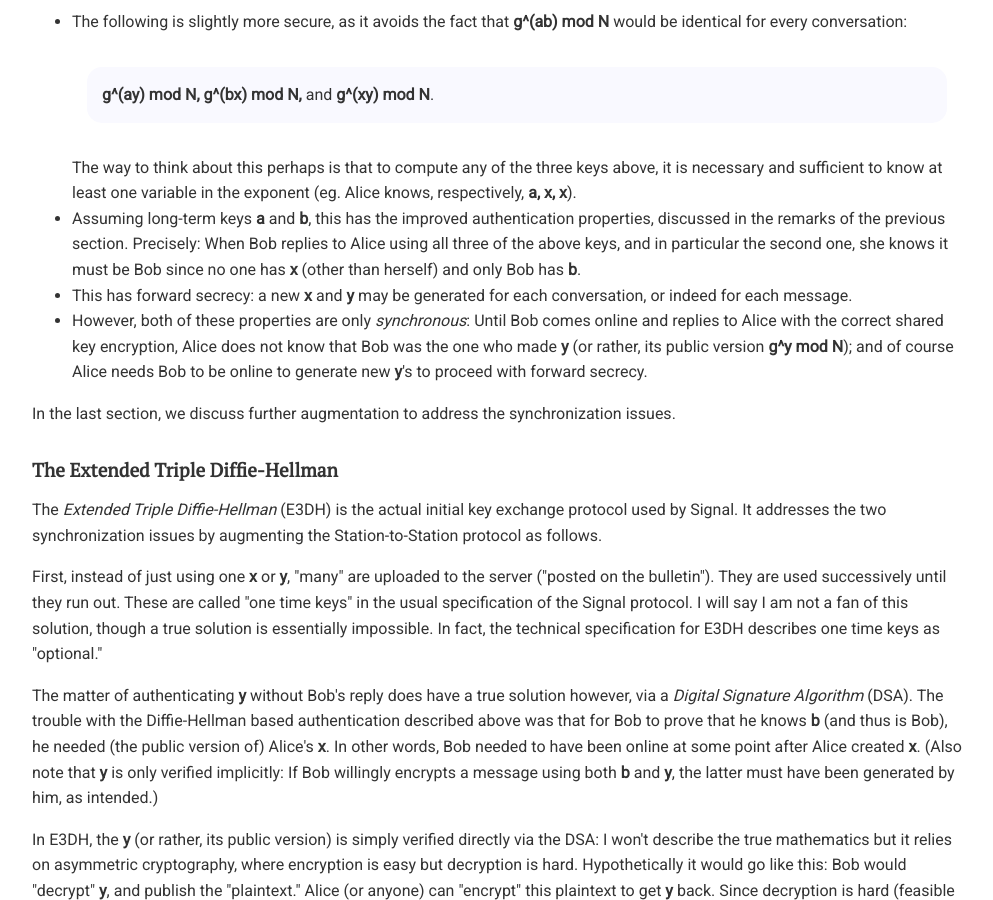
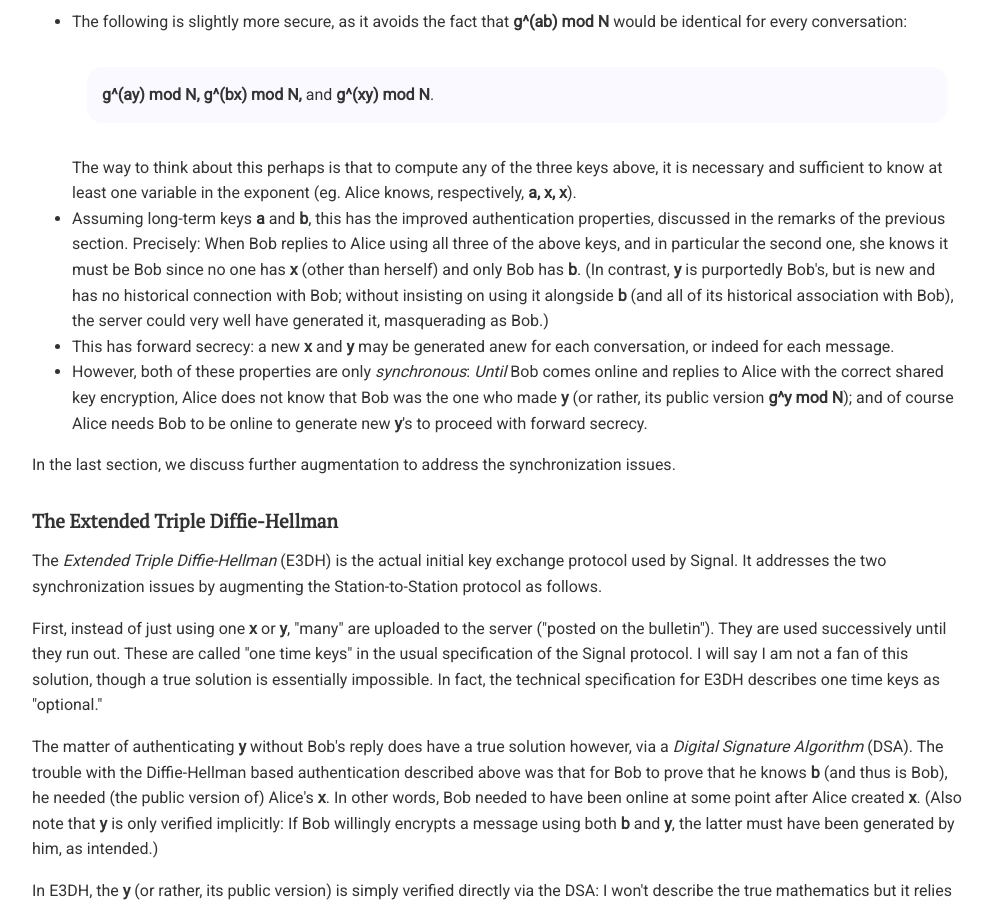
Before and after one commit to chatscrypt/chatscrypt.github.io, a Jekyll site: the page built from _posts/2020-01-06-the-signal-protocol-part-ii-the-diffie-hellman-key-exchange.html, in a window 1280 px wide and 900 px high, scrolled down 1658 px. Shown: the whole window, without its empty margins (143-1136 px from the left). Built offline with Jekyll 4.4.1, drawn with Linux system fonts in a browser that asks for light colours; comment, search, counter and statistics services are not loaded.

Commit message:
Update 2020-01-06-the-signal-protocol-part-ii-the-diffie-hellman-key-exchange.html

```diff
--- a/_posts/2020-01-06-the-signal-protocol-part-ii-the-diffie-hellman-key-exchange.html
+++ b/_posts/2020-01-06-the-signal-protocol-part-ii-the-diffie-hellman-key-exchange.html
@@ -52,11 +52,11 @@
 </div>
   The way to think about this perhaps is that to compute any of the three keys above, it is necessary and sufficient to know at least one variable in the exponent (eg. Alice knows, respectively, <b>a, x, x</b>).
 
- <li>Assuming long-term keys <b>a</b> and <b>b</b>, this has the improved authentication properties, discussed in the remarks of the previous section. Precisely: When Bob replies to Alice using all three of the above keys, and in particular the second one, she knows it must be Bob since no one has <b>x</b> (other than herself) and only Bob has <b>b</b>.
+ <li>Assuming long-term keys <b>a</b> and <b>b</b>, this has the improved authentication properties, discussed in the remarks of the previous section. Precisely: When Bob replies to Alice using all three of the above keys, and in particular the second one, she knows it must be Bob since no one has <b>x</b> (other than herself) and only Bob has <b>b</b>. (In contrast, <b>y</b> is purportedly Bob's, but is new and has no historical connection with Bob; without insisting on using it alongside <b>b</b> (and all of its historical association with Bob), the server could very well have generated it, masquerading as Bob.)
 
- <li>This has forward secrecy: a new <b>x</b> and <b>y</b> may be generated for each conversation, or indeed for each message.
+ <li>This has forward secrecy: a new <b>x</b> and <b>y</b> may be generated anew for each conversation, or indeed for each message.
 
- <li> However, both of these properties are only <i>synchronous</i>: Until Bob comes online and replies to Alice with the correct shared key encryption, Alice does not know that Bob was the one who made <b>y</b> (or rather, its public version <b>g^y mod N</b>); and of course Alice needs Bob to be online to generate new <b>y</b>'s to proceed with forward secrecy.
+ <li> However, both of these properties are only <i>synchronous</i>: <i>Until</i> Bob comes online and replies to Alice with the correct shared key encryption, Alice does not know that Bob was the one who made <b>y</b> (or rather, its public version <b>g^y mod N</b>); and of course Alice needs Bob to be online to generate new <b>y</b>'s to proceed with forward secrecy.
 </ul>
 
 <p>In the last section, we discuss further augmentation to address the synchronization issues.
```
